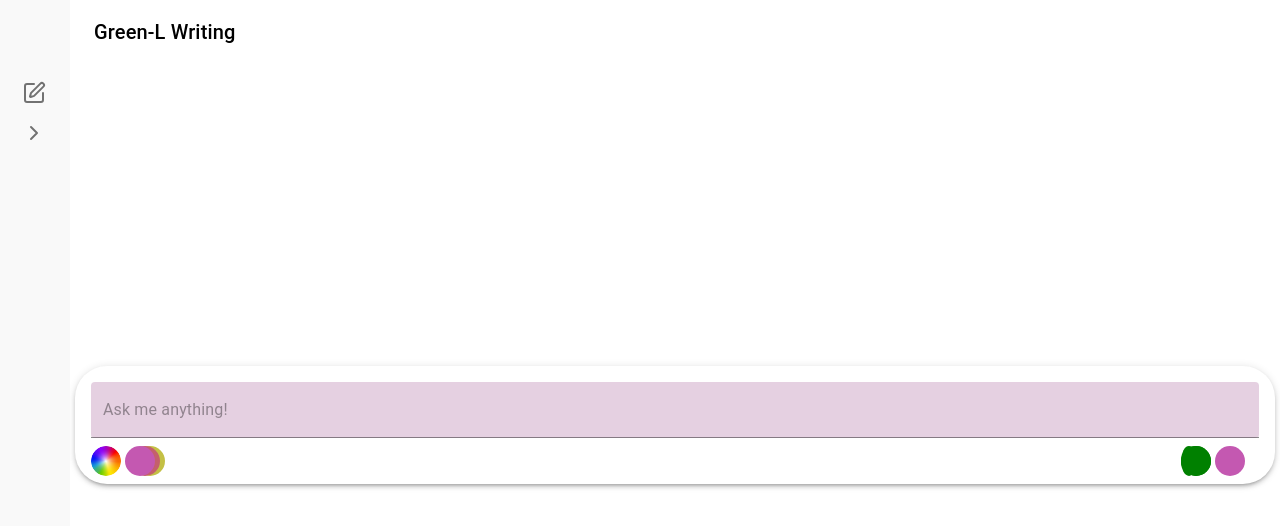
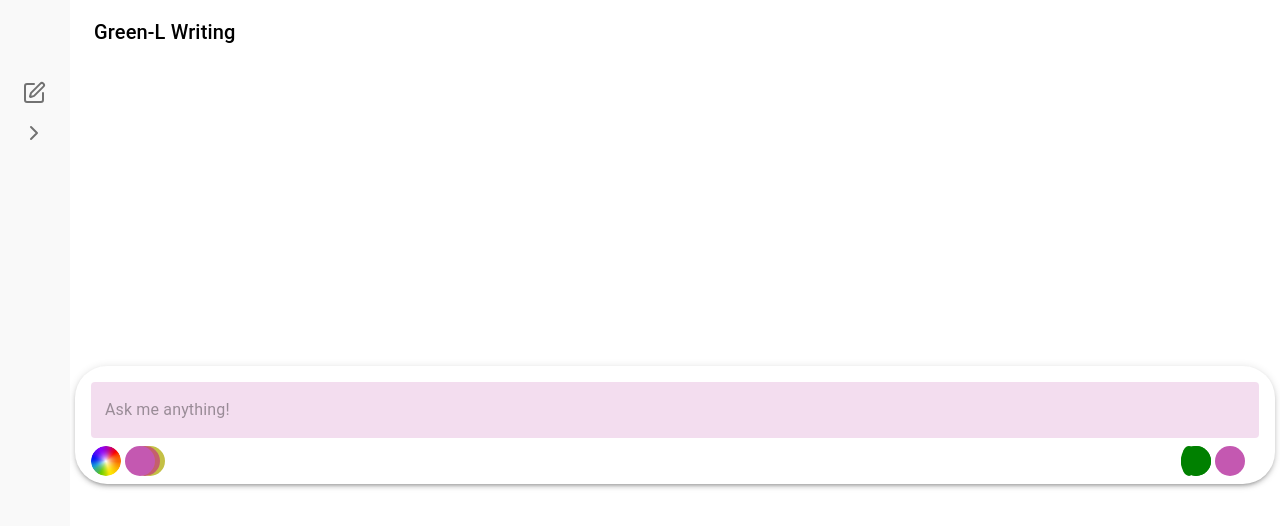
Before and after one commit to UtkuOzyurt010/LLMChatVite, a React (Vite) app in the folder llm_chat_vite/: page / in a window 1280 px wide. Shown: the top 526 px of the page. Built offline with nearby package versions, Linux system fonts and the light colour scheme; some icons are missing.

Commit message:
fixed background of inputbox being darker than expected

```diff
--- a/llm_chat_vite/src/pages/ChatPage/shared/ChatInputBox/ChatInputBox.tsx
+++ b/llm_chat_vite/src/pages/ChatPage/shared/ChatInputBox/ChatInputBox.tsx
@@ -55,7 +55,8 @@ export default function ChatInputBox({width} : {width: string}) {
         <TextField
           required
           id="prompt"
-          variant="filled"
+          variant="outlined"
+
           value={inputValue}
           placeholder="Ask me anything!"
           hiddenLabel
@@ -69,6 +70,10 @@ export default function ChatInputBox({width} : {width: string}) {
               }}}
           maxRows={6}
           sx={{
+            '& .MuiOutlinedInput-notchedOutline': { //remove outline... there's probably a better way not using textField at all, but I like multiline convenience
+              border: 'none',
+            },
+
             bgcolor: `${alpha(contextController.getCurrentContext().color, 0.2)}`,
             borderRadius: 1,
           }}
```
